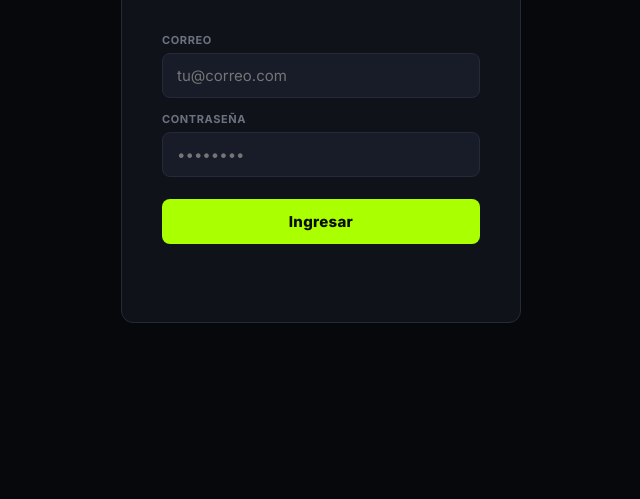
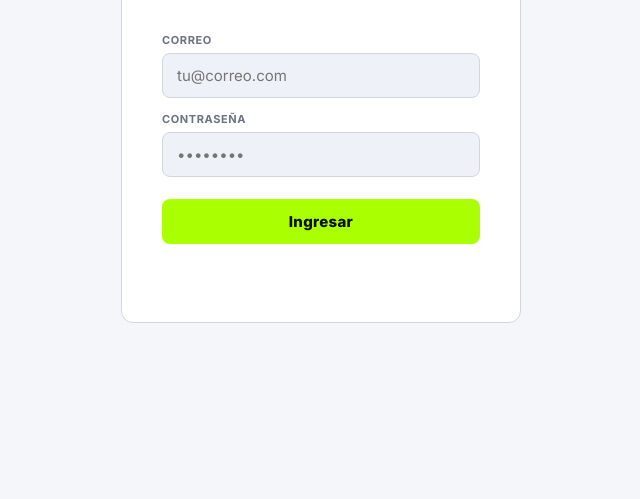
Before and after one commit to stefanonvs09/nvs-athlete, a plain HTML site: page index.html in a window 1280 px wide. Shown: the part 301-800 px from the top of the page, without its empty margins (319-959 px from the left). Drawn offline with nearby package versions, Linux system fonts and the light colour scheme.

Commit message:
chore: apply light theme CSS variables

```diff
--- a/index.html
+++ b/index.html
@@ -8,11 +8,11 @@
   <script src="https://cdn.jsdelivr.net/npm/@supabase/supabase-js@2"></script>
   <style>
     :root {
-      --bg: #07080c;
-      --surface: #10121a;
-      --surface2: #181c28;
-      --border: #252a3a;
-      --text: #e8eaf2;
+      --bg: #f4f6fa;
+      --surface: #ffffff;
+      --surface2: #eef1f7;
+      --border: #d1d5e0;
+      --text: #1a1d2e;
       --muted: #6b7280;
       --green: #AAFF00;
       --green-dk: #88cc00;
```
